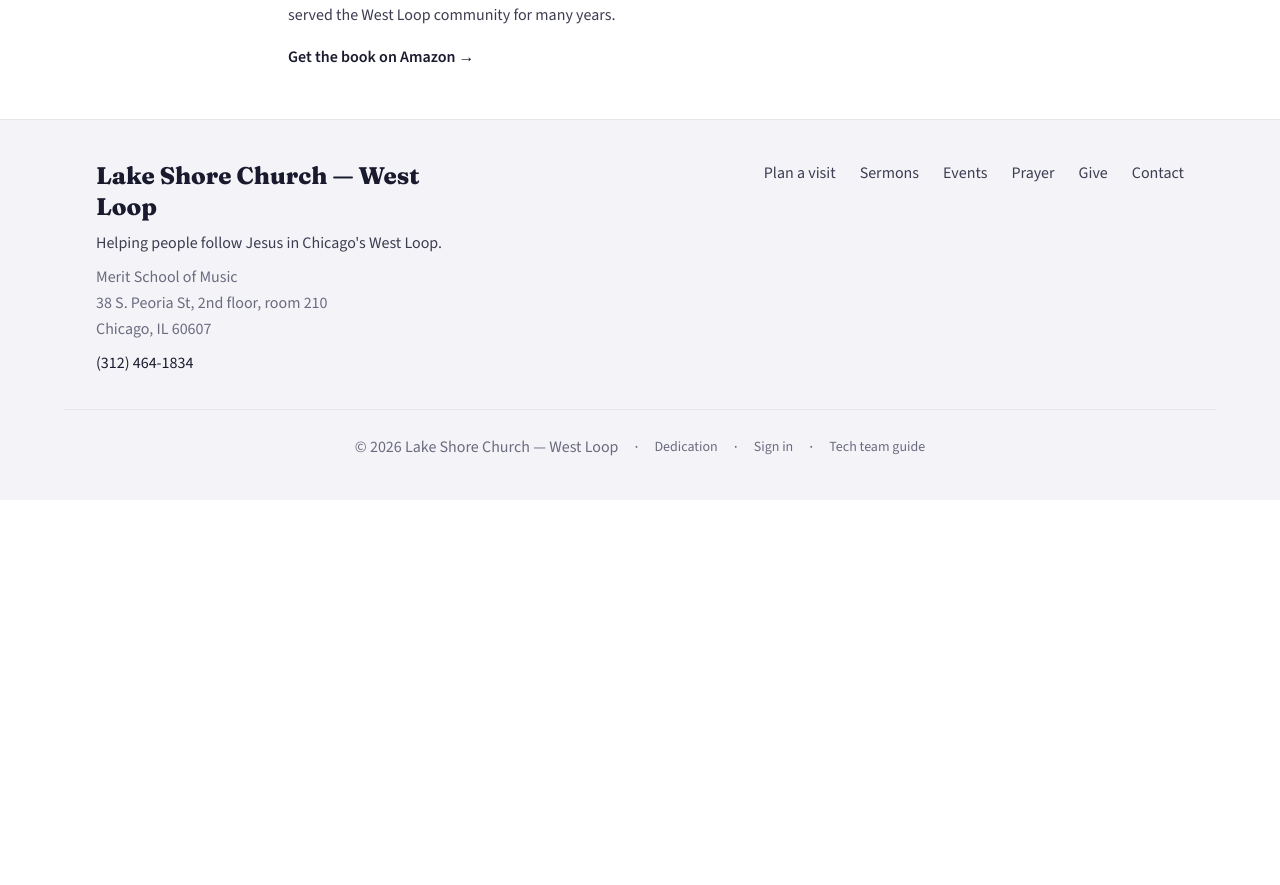
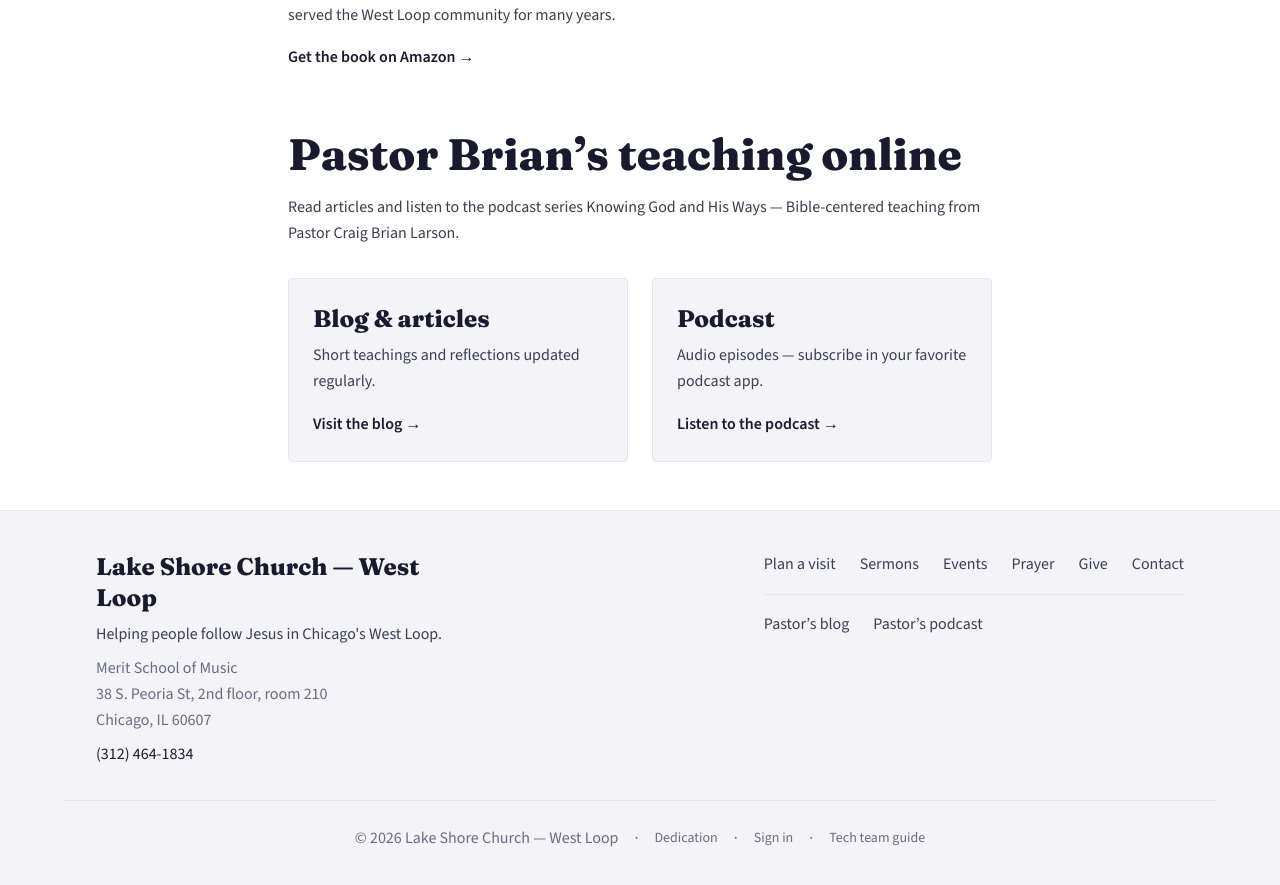
Before and after one commit to lake-shore-church/lsc-platform, a Next.js app in the folder apps/web/: page /en/about in a window 1280 px wide. Shown: the part 1049-1934 px from the top of the page. Before the commit the page ends 1549 px from the top, so only its background shows below. Built offline with nearby package versions, Linux system fonts and the light colour scheme; no server answers; what sanity would draw is missing.

Commit message:
feat: Pastor blog and podcast links on About, footer, and Sermons
Add visible teaching section from Pastor RSS feeds and a simple domain setup guide for lschurch.com.

Co-authored-by: Cursor <cursoragent@cursor.com>

```diff
--- a/apps/web/app/[locale]/(public)/about/page.tsx
+++ b/apps/web/app/[locale]/(public)/about/page.tsx
@@ -4,6 +4,7 @@ import { Link } from "@/i18n/navigation";
 import { PageHeader } from "@/components/ui/PageHeader";
 import { Container } from "@/components/ui/Container";
 import { JsonLd } from "@/components/seo/JsonLd";
+import { PastorTeachingLinks } from "@/components/about/PastorTeachingLinks";
 
 const BOOK_URL = "https://www.amazon.com/s?k=Craig+Brian+Larson+Know";
 
@@ -62,6 +63,17 @@ export default async function AboutPage() {
             {t("book_link")}
           </Link>
         </section>
+
+        <PastorTeachingLinks
+          heading={t("teaching_heading")}
+          intro={t("teaching_intro")}
+          blogTitle={t("blog_title")}
+          blogDesc={t("blog_desc")}
+          podcastTitle={t("podcast_title")}
+          podcastDesc={t("podcast_desc")}
+          blogCta={t("blog_cta")}
+          podcastCta={t("podcast_cta")}
+        />
       </Container>
       <JsonLd
         data={{
--- a/apps/web/app/[locale]/(public)/sermons/page.tsx
+++ b/apps/web/app/[locale]/(public)/sermons/page.tsx
@@ -5,6 +5,7 @@ import { PageHeader } from "@/components/ui/PageHeader";
 import { Container } from "@/components/ui/Container";
 import { SermonArchiveClient } from "@/components/sermons/SermonArchiveClient";
 import { SITE_URL } from "@/lib/site";
+import { PASTOR_MEDIA } from "@/lib/pastorMedia";
 
 export async function generateMetadata(): Promise<Metadata> {
   const t = await getTranslations("sermons");
@@ -26,12 +27,25 @@ export default async function SermonsPage() {
     <>
       <PageHeader title={t("page_title")} description={t("page_desc")} />
       <Container className="py-12">
-        <p className="mb-6 text-sm">
-          <a href="/podcast.xml" className="font-semibold text-brand-primary hover:underline">
-            {t("podcast_rss")}
-          </a>
-          <span className="text-foreground-muted"> {t("podcast_note")}</span>
-        </p>
+        <div className="mb-6 space-y-2 text-sm">
+          <p>
+            <a href="/podcast.xml" className="font-semibold text-brand-primary hover:underline">
+              {t("podcast_rss")}
+            </a>
+            <span className="text-foreground-muted"> {t("podcast_note")}</span>
+          </p>
+          <p>
+            <a
+              href={PASTOR_MEDIA.podcast.href}
+              target="_blank"
+              rel="noopener noreferrer"
+              className="font-semibold text-brand-primary hover:underline"
+            >
+              {t("pastor_podcast_link")}
+            </a>
+            <span className="text-foreground-muted"> {t("pastor_podcast_note")}</span>
+          </p>
+        </div>
         <SermonArchiveClient sermons={sermons} series={series} />
       </Container>
     </>
--- /dev/null
+++ b/apps/web/components/about/PastorTeachingLinks.tsx
@@ -0,0 +1,61 @@
+import { PASTOR_MEDIA } from "@/lib/pastorMedia";
+
+type Props = {
+  heading: string;
+  intro: string;
+  blogTitle: string;
+  blogDesc: string;
+  podcastTitle: string;
+  podcastDesc: string;
+  blogCta: string;
+  podcastCta: string;
+};
+
+export function PastorTeachingLinks({
+  heading,
+  intro,
+  blogTitle,
+  blogDesc,
+  podcastTitle,
+  podcastDesc,
+  blogCta,
+  podcastCta,
+}: Props) {
+  return (
+    <section className="mt-14 scroll-mt-24" aria-labelledby="pastor-teaching-heading">
+      <h2
+        id="pastor-teaching-heading"
+        className="font-display text-h2 text-brand-primary"
+      >
+        {heading}
+      </h2>
+      <p className="mt-3 text-base leading-relaxed text-foreground-secondary">{intro}</p>
+      <div className="mt-8 grid gap-6 sm:grid-cols-2">
+        <article className="rounded-card border border-default bg-surface p-6">
+          <h3 className="font-display text-h3 text-brand-primary">{blogTitle}</h3>
+          <p className="mt-2 text-base text-foreground-secondary">{blogDesc}</p>
+          <a
+            href={PASTOR_MEDIA.blog.href}
+            target="_blank"
+            rel="noopener noreferrer"
+            className="link-hover mt-4 inline-block font-semibold text-brand-primary"
+          >
+            {blogCta}
+          </a>
+        </article>
+        <article className="rounded-card border border-default bg-surface p-6">
+          <h3 className="font-display text-h3 text-brand-primary">{podcastTitle}</h3>
+          <p className="mt-2 text-base text-foreground-secondary">{podcastDesc}</p>
+          <a
+            href={PASTOR_MEDIA.podcast.href}
+            target="_blank"
+            rel="noopener noreferrer"
+            className="link-hover mt-4 inline-block font-semibold text-brand-primary"
+          >
+            {podcastCta}
+          </a>
+        </article>
+      </div>
+    </section>
+  );
+}
--- a/apps/web/components/layout/PublicFooter.tsx
+++ b/apps/web/components/layout/PublicFooter.tsx
@@ -1,6 +1,7 @@
 import { getTranslations } from "next-intl/server";
 import { Link } from "@/i18n/navigation";
 import { Container } from "@/components/ui/Container";
+import { PASTOR_MEDIA } from "@/lib/pastorMedia";
 
 export async function PublicFooter({
   churchName,
@@ -46,7 +47,8 @@ export async function PublicFooter({
             </p>
           ) : null}
         </div>
-        <nav aria-label="Footer" className="flex flex-wrap gap-x-6 gap-y-3">
+        <nav aria-label="Footer" className="flex flex-col gap-4">
+          <div className="flex flex-wrap gap-x-6 gap-y-3">
             {links.map((item) => (
               <Link
                 key={item.href}
@@ -56,6 +58,25 @@ export async function PublicFooter({
                 {item.label}
               </Link>
             ))}
+          </div>
+          <div className="flex flex-wrap gap-x-6 gap-y-3 border-t border-default pt-4">
+            <a
+              href={PASTOR_MEDIA.blog.href}
+              target="_blank"
+              rel="noopener noreferrer"
+              className="link-hover text-base text-foreground-secondary"
+            >
+              {t("link_pastor_blog")}
+            </a>
+            <a
+              href={PASTOR_MEDIA.podcast.href}
+              target="_blank"
+              rel="noopener noreferrer"
+              className="link-hover text-base text-foreground-secondary"
+            >
+              {t("link_pastor_podcast")}
+            </a>
+          </div>
         </nav>
       </Container>
       <Container className="mt-8 flex flex-col items-center gap-2 border-t border-default pt-6 text-center text-base text-foreground-muted sm:flex-row sm:justify-center sm:gap-4">
--- /dev/null
+++ b/apps/web/lib/pastorMedia.ts
@@ -0,0 +1,13 @@
+/** Pastor Brian — external teaching (RSS sources in docs/PASTOR_RSS_FEEDS.md) */
+export const PASTOR_MEDIA = {
+  blog: {
+    label: "Knowing God and His Ways — Blog",
+    href: "https://craigbrianlarson.com/",
+    feed: "https://craigbrianlarson.com/feed/",
+  },
+  podcast: {
+    label: "Knowing God and His Ways — Podcast",
+    href: "https://craigbrianlarson.libsyn.com/website",
+    feed: "https://craigbrianlarson.libsyn.com/rss",
+  },
+} as const;
--- a/apps/web/messages/en.json
+++ b/apps/web/messages/en.json
@@ -145,6 +145,8 @@
     "link_prayer": "Prayer",
     "link_give": "Give",
     "link_contact": "Contact",
+    "link_pastor_blog": "Pastor’s blog",
+    "link_pastor_podcast": "Pastor’s podcast",
     "sign_in": "Sign in",
     "tech_guide": "Tech team guide"
   },
@@ -197,7 +199,15 @@
     "pastor_heading": "Pastor Brian",
     "pastor_name": "Craig Brian Larson",
     "pastor_bio": "Pastor Brian is a scripture teacher, author, and pastor who brings clear expository preaching from God's Word every Sunday. He is the author of Know — Gaining Wisdom from God About Everything and has served the West Loop community for many years.",
-    "book_link": "Get the book on Amazon →"
+    "book_link": "Get the book on Amazon →",
+    "teaching_heading": "Pastor Brian’s teaching online",
+    "teaching_intro": "Read articles and listen to the podcast series Knowing God and His Ways — Bible-centered teaching from Pastor Craig Brian Larson.",
+    "blog_title": "Blog & articles",
+    "blog_desc": "Short teachings and reflections updated regularly.",
+    "podcast_title": "Podcast",
+    "podcast_desc": "Audio episodes — subscribe in your favorite podcast app.",
+    "blog_cta": "Visit the blog →",
+    "podcast_cta": "Listen to the podcast →"
   },
   "beliefs": {
     "page_title": "What We Believe",
@@ -271,7 +281,9 @@
     "page_desc": "Messages from God's Word.",
     "meta_desc": "Watch and listen to sermons from Lake Shore Church.",
     "podcast_rss": "Subscribe via podcast RSS",
-    "podcast_note": "(feed at /podcast.xml)",
+    "podcast_note": "(Sunday sermons from Lake Shore Church)",
+    "pastor_podcast_link": "Pastor Brian — Knowing God and His Ways (Libsyn) →",
+    "pastor_podcast_note": "(teaching podcast, separate feed)",
     "search": "Search sermons",
     "all_series": "All series",
     "all_speakers": "All speakers"
```
Also changed, not shown: 3 other files (tests, documents, lock files or other folders). Lines whose indentation alone changed are shown as unchanged.
